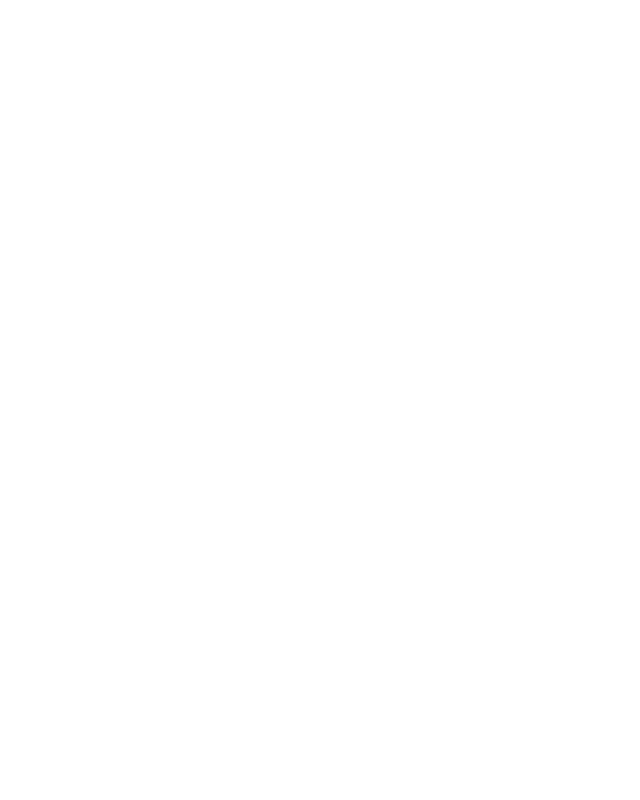
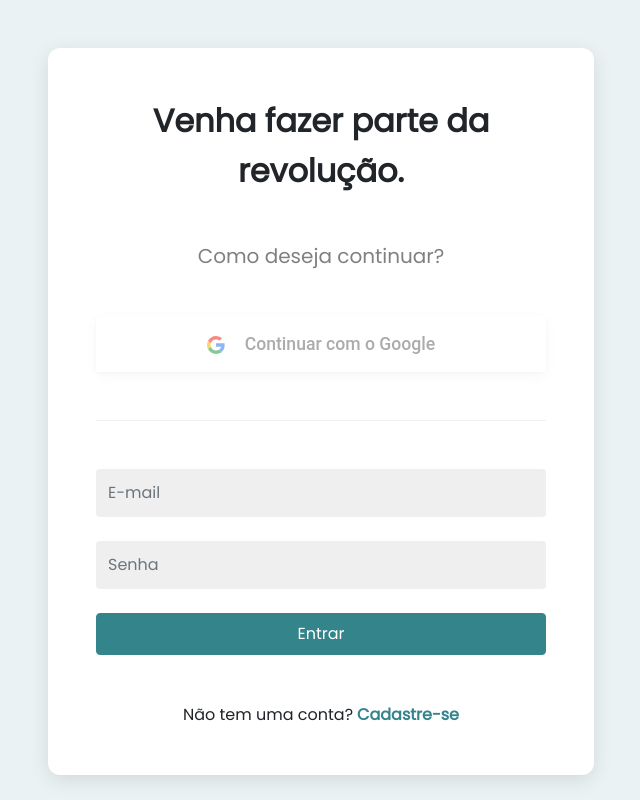
Before and after one commit to pedrollmatias/dodipes-web, a React (Create React App) app: page /auth in a window 1280 px wide. Before the commit this address had no page. Shown: the whole page, without its empty margins (319-959 px from the left). Built offline with nearby package versions, Linux system fonts and the light colour scheme.

Commit message:
feat: includes auth components

```diff
--- a/package.json
+++ b/package.json
@@ -15,6 +15,7 @@
     "react-dnd": "^14.0.5",
     "react-dnd-html5-backend": "^14.1.0",
     "react-dom": "^17.0.2",
+    "react-google-login": "^5.2.2",
     "react-icons": "^4.3.1",
     "react-router-dom": "^6.2.1",
     "react-scripts": "5.0.0",
--- a/src/components/Routes/Routes.jsx
+++ b/src/components/Routes/Routes.jsx
@@ -12,11 +12,13 @@
 import TablesQrCodes from "../../pages/TablesQrCodes/TablesQrCodesPage";
 import UsersPage from "../../pages/Users/UsersPage";
 import TokenPanelPage from "../../pages/TokenPanel/TokenPanelPage";
+import AuthPage from "../../pages/Auth/AuthPage";
 
 const AppRoutes = () => (
   <Routes>
+    <Route path="/auth" element={<AuthPage />} />
     <Route path="/" element={<MainLayout />}>
-      <Route index element={<Navigate to="home" />} />
+      <Route index element={<Navigate to="auth" />} />
       <Route path="home" element={<HomePage />} />
       <Route path="store-creation" element={<StoreCreationPage />} />
     </Route>
--- /dev/null
+++ b/src/pages/Auth/AuthCard.jsx
@@ -0,0 +1,25 @@
+import { useState } from "react";
+import Card from "react-bootstrap/Card";
+
+import AuthContent from "./AuthContent";
+import RegisterContent from "./RegisterContent";
+
+const AuthCard = () => {
+  const [showAuthContent, setShowAuthContent] = useState(true);
+
+  const handleShowAuthContent = () => {
+    setShowAuthContent((state) => !state);
+  };
+
+  return (
+    <Card className="d-flex justify-content-center text-center p-3 p-sm-5">
+      {showAuthContent ? (
+        <AuthContent onContentChange={handleShowAuthContent} />
+      ) : (
+        <RegisterContent onContentChange={handleShowAuthContent} />
+      )}
+    </Card>
+  );
+};
+
+export default AuthCard;
--- /dev/null
+++ b/src/pages/Auth/AuthContent.jsx
@@ -0,0 +1,80 @@
+import Form from "react-bootstrap/Form";
+import Button from "react-bootstrap/Button";
+import { GoogleLogin } from "react-google-login";
+
+import Divider from "../../components/UI/Divider";
+
+import classes from "./AuthContent.module.scss";
+
+const AuthTitle = () => (
+  <h2 className={`${classes["auth-title"]} mb-0`}>
+    <strong>Venha fazer parte da revolução.</strong>
+  </h2>
+);
+
+const AuthSubtitle = () => (
+  <h5 className={`${classes["auth-subtitle"]} mb-0`}>Como deseja continuar?</h5>
+);
+
+const AuthForm = () => {
+  return (
+    <Form>
+      <Form.Control className="mb-4" type="email" placeholder="E-mail" />
+      <Form.Control className="mb-4" type="password" placeholder="Senha" />
+      <Button className="px-5 py-2 w-100" variant="primary" type="submit">
+        Entrar
+      </Button>
+    </Form>
+  );
+};
+
+const RegisterText = ({ onClick: handleContentChange }) => {
+  return (
+    <span>
+      Não tem uma conta?
+      <strong
+        className={`${classes["register-link"]} ms-1`}
+        onClick={handleContentChange}
+      >
+        Cadastre-se
+      </strong>
+    </span>
+  );
+};
+
+const AuthContent = ({ onContentChange: handleContentChange }) => {
+  const responseGoogle = () => {};
+
+  return (
+    <>
+      <div className="mb-5">
+        <AuthTitle />
+      </div>
+
+      <div className="mb-5">
+        <AuthSubtitle />
+      </div>
+
+      <GoogleLogin
+        clientId="658977310896-knrl3gka66fldh83dao2rhgbblmd4un9.apps.googleusercontent.com"
+        buttonText="Continuar com o Google"
+        className={`${classes["google-btn"]} d-flex justify-content-center px-4 py-1 w-100`}
+        onSuccess={responseGoogle}
+        onFailure={responseGoogle}
+        cookiePolicy={"single_host_origin"}
+      />
+
+      <div className="py-5">
+        <Divider />
+      </div>
+
+      <div className="mb-5">
+        <AuthForm />
+      </div>
+
+      <RegisterText onClick={handleContentChange} />
+    </>
+  );
+};
+
+export default AuthContent;
--- /dev/null
+++ b/src/pages/Auth/AuthContent.module.scss
@@ -0,0 +1,20 @@
+@import "../../styles-variables.scss";
+
+.auth-title {
+  letter-spacing: -0.0024em;
+  line-height: 50px;
+}
+
+.auth-subtitle {
+  color: $grey;
+}
+
+.google-btn {
+  font-size: 1.1rem !important;
+  box-shadow: 0 1px 4px rgba(0, 0, 0, 0.05), 0 4px 16px rgba(0, 0, 0, 0.06) !important;
+}
+
+.register-link {
+  cursor: pointer;
+  color: $primary;
+}
--- /dev/null
+++ b/src/pages/Auth/AuthPage.jsx
@@ -0,0 +1,20 @@
+import Container from "react-bootstrap/Container";
+
+import classes from "./AuthPage.module.scss";
+import AuthCard from "./AuthCard";
+
+const AuthPage = () => {
+  return (
+    <div className={`${classes["auth--wrapper"]} overflow-auto h-100`}>
+      <Container className="py-3 py-sm-5 h-100">
+        <div className="row justify-content-center align-items-center h-100">
+          <div className="col-md-9 col-lg-7 col-xl-6 col-xxl-5">
+            <AuthCard />
+          </div>
+        </div>
+      </Container>
+    </div>
+  );
+};
+
+export default AuthPage;
--- /dev/null
+++ b/src/pages/Auth/AuthPage.module.scss
@@ -0,0 +1,6 @@
+@import "../../styles-variables.scss";
+
+.auth--wrapper {
+  background-color: $primary-opaque;
+  height: 100%;
+}
--- /dev/null
+++ b/src/pages/Auth/RegisterContent.jsx
@@ -0,0 +1,51 @@
+import Form from "react-bootstrap/Form";
+import Button from "react-bootstrap/Button";
+
+const RegisterTitle = () => (
+  <h2 className="mb-0">
+    <strong>Registre-se</strong>
+  </h2>
+);
+
+const RegisterForm = ({ onCancel: handleContentChange }) => {
+  return (
+    <Form>
+      <Form.Control className="mb-4" type="text" placeholder="Nome" />
+      <Form.Control className="mb-4" type="text" placeholder="Sobrenome" />
+      <Form.Control className="mb-4" type="email" placeholder="E-mail" />
+      <Form.Control className="mb-4" type="password" placeholder="Senha" />
+      <Form.Control
+        className="mb-4"
+        type="password"
+        placeholder="Confirmar senha"
+      />
+
+      <div className="mb-4">
+        <Button className="px-5 py-2 w-100" variant="primary" type="submit">
+          Entrar
+        </Button>
+      </div>
+      <Button
+        className="px-5 py-2 w-100"
+        variant="light"
+        onClick={handleContentChange}
+      >
+        Cancelar
+      </Button>
+    </Form>
+  );
+};
+
+const RegisterContent = ({ onContentChange: handleContentChange }) => {
+  return (
+    <>
+      <div className="mb-5">
+        <RegisterTitle />
+      </div>
+
+      <RegisterForm onCancel={handleContentChange} />
+    </>
+  );
+};
+
+export default RegisterContent;
```
Also changed, not shown: 1 other file (tests, documents, lock files or other folders).
